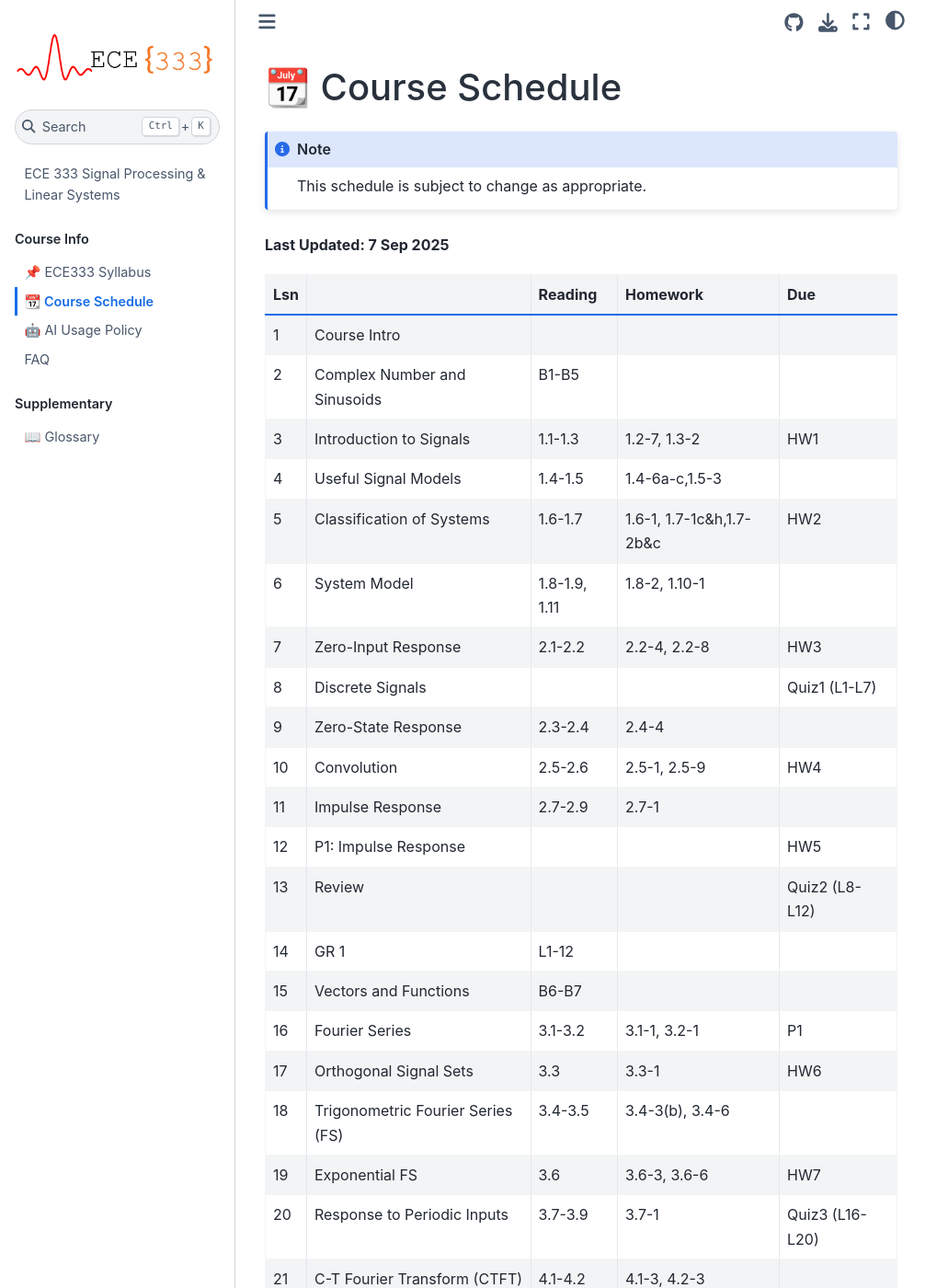
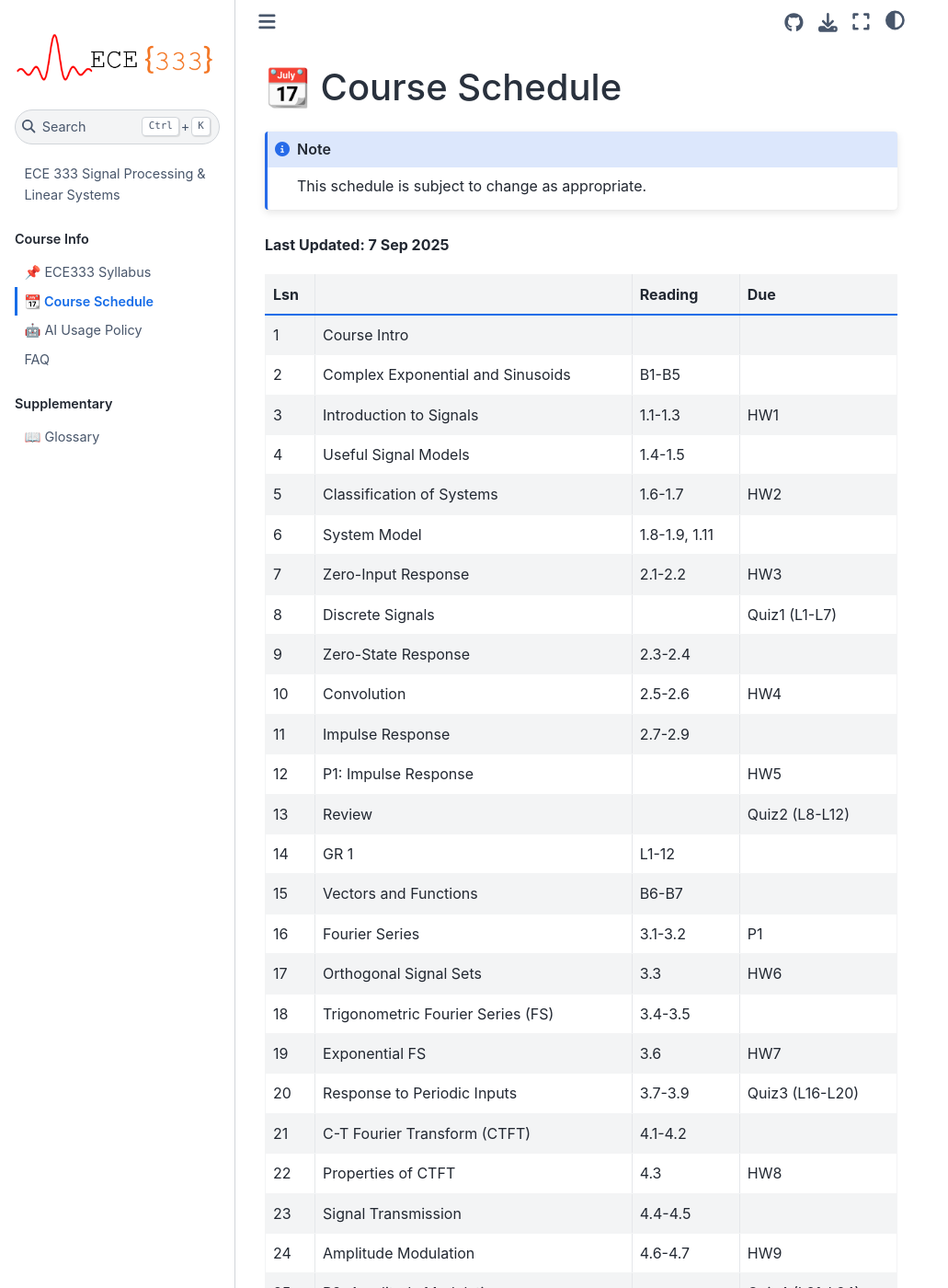
Before and after one commit to USAFA-ECE/ece333, a Jupyter Book: the page built from book/schedule.md, in a window 1280 px wide and 1400 px high. Shown: the whole window at 92% size, without its empty margins (0-1031 px from the left). Built offline with Jupyter Book 1.0.4 settings and Sphinx 7.4.7 and the Sphinx Book theme 1.1.4, drawn with Linux system fonts in a browser that asks for light colours; some of the changed text lies outside the part shown.

Commit message:
Removed HW from schedule

````diff
--- a/book/schedule.md
+++ b/book/schedule.md
@@ -5,45 +5,45 @@
 ```
 **Last Updated: 7 Sep 2025**
 
-|Lsn|                                   |  Reading      | Homework                 | Due             |
-|---|-----------------------------------|---------------|--------------------------|-----------------|
-|1  | Course Intro                      |               |                          |                 |
-|2  | Complex Number and Sinusoids      | B1-B5         |                          |                 |
-|3  | Introduction to Signals           | 1.1-1.3       | 1.2-7, 1.3-2             | HW1             |
-|4  | Useful Signal Models              | 1.4-1.5       | 1.4-6a-c,1.5-3           |                 |
-|5  | Classification of Systems         | 1.6-1.7       | 1.6-1, 1.7-1c&h,1.7-2b&c | HW2             |
-|6  | System Model                      | 1.8-1.9, 1.11 | 1.8-2, 1.10-1            |                 |
-|7  | Zero-Input Response               | 2.1-2.2       | 2.2-4, 2.2-8             | HW3             |
-|8  | Discrete Signals                  |               |                          | Quiz1 (L1-L7)   |
-|9  | Zero-State Response               | 2.3-2.4       | 2.4-4                    |                 |
-|10 | Convolution                       | 2.5-2.6       | 2.5-1, 2.5-9             | HW4             |
-|11 | Impulse Response                  | 2.7-2.9       | 2.7-1                    |                 |
-|12 | P1: Impulse Response              |               |                          | HW5             |
-|13 | Review                            |               |                          | Quiz2 (L8-L12)  |
-|14 | GR 1                              | L1-12         |                          |                 |
-|15 | Vectors and Functions             | B6-B7         |                          |                 |
-|16 | Fourier Series                    | 3.1-3.2       | 3.1-1, 3.2-1             | P1              |
-|17 | Orthogonal Signal Sets            | 3.3           | 3.3-1                    | HW6             |
-|18 | Trigonometric Fourier Series (FS) | 3.4-3.5       | 3.4-3(b), 3.4-6          |                 |
-|19 | Exponential FS                    | 3.6           | 3.6-3, 3.6-6             | HW7             |
-|20 | Response to Periodic Inputs       | 3.7-3.9       | 3.7-1                    | Quiz3 (L16-L20) |
-|21 | C-T Fourier Transform (CTFT)      | 4.1-4.2       | 4.1-3, 4.2-3             |                 |
-|22 | Properties of CTFT                | 4.3           | 4.3-2a                   | HW8             |
-|23 | Signal Transmission               | 4.4-4.5       | 4.4-3                    |                 |
-|24 | Amplitude Modulation              | 4.6-4.7       | 4.7-1                    | HW9             |
-|25 | P2: Amplitude Modulation          |               |                          | Quiz4 (L21-L24) |
-|26 | Review                            |               |                          |                 |
-|27 | GR 2                              | L13-L24       |                          |                 |
-|28 | Sampling                          | 5.1           | 5.1-1, 5.1-5             |                 |
-|29 | Signal Reconstruction & ADC       | 5.2-5.3       | 5.2-11                   | P2              |
-|30 | Spectral Sampling & DFT           | 5.4-5.5       | 5.3-3                    | HW10            |
-|31 | Laplace Transform                 | 6.1-6.2       | 6.2-5                    |                 |
-|32 | Electrical Networks with LT       | 6.3-6.4       | 6.3-6                    | HW11            |
-|33 | Block Diagrams                    | 6.5-6.5       |                          |                 |
-|34 | System Realization                | 6.5-6.6       | 6.6-1, 6.6-2             |                 |
-|35 | P3: Sampling                      |               |                          | HW12            |
-|36 | Review                            |               |                          | Quiz5 (L28-L34) |
-|37 | GR 3                              |               |                          |                 |
-|38 | TBD                               |               |                          |                 |
-|39 | TBD                               |               |                          | P3              |
-|40 | Course Review                     |               |
+|Lsn|                                   |  Reading      | Due             |
+|---|-----------------------------------|---------------|-----------------|
+|1  | Course Intro                      |               |                 |
+|2  | Complex Exponential and Sinusoids | B1-B5         |                 |
+|3  | Introduction to Signals           | 1.1-1.3       | HW1             |
+|4  | Useful Signal Models              | 1.4-1.5       |                 |
+|5  | Classification of Systems         | 1.6-1.7       | HW2             |
+|6  | System Model                      | 1.8-1.9, 1.11 |                 |
+|7  | Zero-Input Response               | 2.1-2.2       | HW3             |
+|8  | Discrete Signals                  |               | Quiz1 (L1-L7)   |
+|9  | Zero-State Response               | 2.3-2.4       |                 |
+|10 | Convolution                       | 2.5-2.6       | HW4             |
+|11 | Impulse Response                  | 2.7-2.9       |                 |
+|12 | P1: Impulse Response              |               | HW5             |
+|13 | Review                            |               | Quiz2 (L8-L12)  |
+|14 | GR 1                              | L1-12         |                 |
+|15 | Vectors and Functions             | B6-B7         |                 |
+|16 | Fourier Series                    | 3.1-3.2       | P1              |
+|17 | Orthogonal Signal Sets            | 3.3           | HW6             |
+|18 | Trigonometric Fourier Series (FS) | 3.4-3.5       |                 |
+|19 | Exponential FS                    | 3.6           | HW7             |
+|20 | Response to Periodic Inputs       | 3.7-3.9       | Quiz3 (L16-L20) |
+|21 | C-T Fourier Transform (CTFT)      | 4.1-4.2       |                 |
+|22 | Properties of CTFT                | 4.3           | HW8             |
+|23 | Signal Transmission               | 4.4-4.5       |                 |
+|24 | Amplitude Modulation              | 4.6-4.7       | HW9             |
+|25 | P2: Amplitude Modulation          |               | Quiz4 (L21-L24) |
+|26 | Review                            |               |                 |
+|27 | GR 2                              | L13-L24       |                 |
+|28 | Sampling                          | 5.1           |                 |
+|29 | Signal Reconstruction & ADC       | 5.2-5.3       | P2              |
+|30 | Spectral Sampling & DFT           | 5.4-5.5       | HW10            |
+|31 | Laplace Transform                 | 6.1-6.2       |                 |
+|32 | Electrical Networks with LT       | 6.3-6.4       | HW11            |
+|33 | Block Diagrams                    | 6.5-6.5       |                 |
+|34 | System Realization                | 6.5-6.6       |                 |
+|35 | P3: Sampling                      |               | HW12            |
+|36 | Review                            |               | Quiz5 (L28-L34) |
+|37 | GR 3                              |               |                 |
+|38 | TBD                               |               |                 |
+|39 | TBD                               |               | P3              |
+|40 | Course Review                     |               |                 |
````
